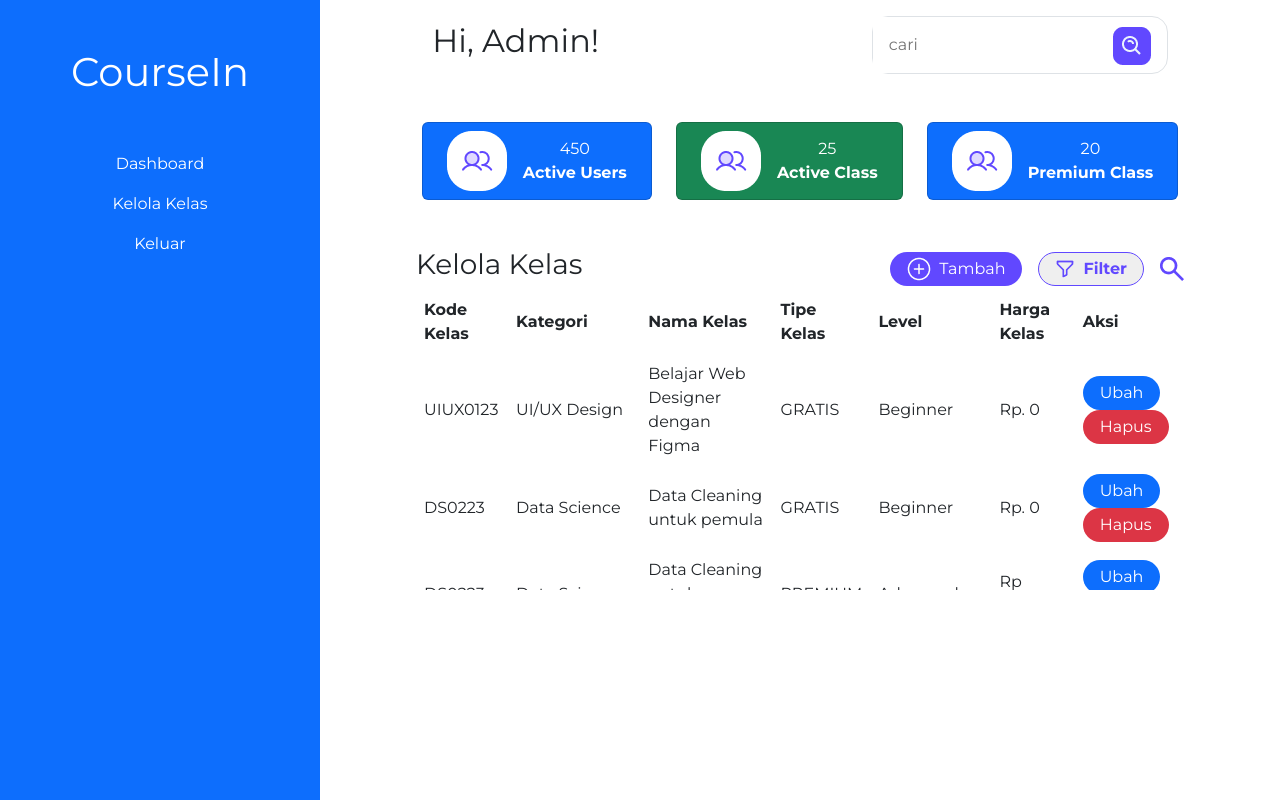
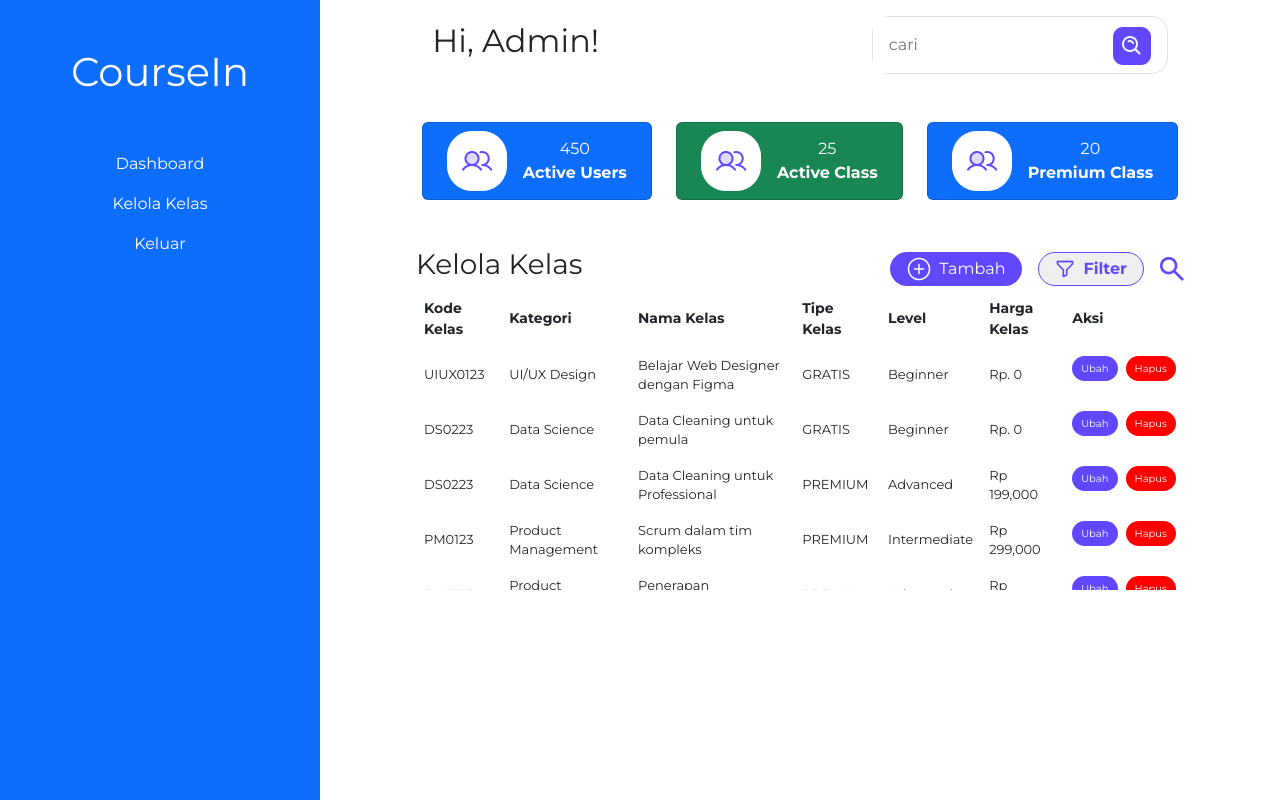
Before and after one commit to binar-final-project-kelompok7/finalproject-bm7, a React (Vite) app: page /dashboard-admin/manage-class in a window 1280 px wide. Built offline with nearby package versions, Linux system fonts and the light colour scheme.

Commit message:
fixing style admin

```diff
--- a/src/components/PaymentStatus.jsx
+++ b/src/components/PaymentStatus.jsx
@@ -23,9 +23,10 @@ const PaymentStatus = () => {
           <img src={SearchIcon}/>
         </div>
       </div>
-      <div style={{overflowY: 'auto', height: '300px'}}>
+      <div style={{ overflowY: 'auto', maxHeight: '300px' }}>
       <table>
-        <tr>
+        <thead>
+          <tr style={{fontSize: '14px'}}>
             <th className="p-2">ID</th>
             <th className="p-2">Kategori</th>
             <th className="p-2">Kelas Premium</th>
@@ -33,9 +34,11 @@ const PaymentStatus = () => {
             <th className="p-2">Metode Pembayaran</th>
             <th className="p-2">Tanggal Bayar</th>
           </tr>
+        </thead>
 
+        <tbody>
           {PaymentStatusData.map((payment, id) => (
-        <tr key={id}>
+          <tr style={{fontSize: '13px'}} key={id}>
             <td className="p-2">{payment.id}</td>
             <td className="p-2">{payment.category}</td>
             <td className="p-2">{payment.className}</td>
@@ -44,6 +47,7 @@ const PaymentStatus = () => {
             <td className="p-2">{payment.paymentDate}</td>
             </tr>
             ))}
+        </tbody>
       </table>
       </div>
     </div>
--- a/src/pages/Admin/ManageClass.jsx
+++ b/src/pages/Admin/ManageClass.jsx
@@ -75,7 +75,8 @@ const ManageClass = () => {
       </div>
       <div style={{overflowY: 'auto', height: '300px'}}>
       <table>
-        <tr>
+        <thead>
+          <tr style={{fontSize: '14px'}}>
             <th className="p-2">Kode Kelas</th>
             <th className="p-2">Kategori</th>
             <th className="p-2">Nama Kelas</th>
@@ -84,18 +85,21 @@ const ManageClass = () => {
             <th className="p-2">Harga Kelas</th>
             <th className="p-2">Aksi</th>
           </tr>
+        </thead>
 
+        <tbody>
           {paymentData.map((payment, id) => (
-        <tr key={id}>
+          <tr style={{fontSize: '13px'}} key={id}>
             <td className="p-2">{payment.id}</td>
             <td className="p-2">{payment.category}</td>
             <td className="p-2">{payment.className}</td>
             <td className="p-2">{payment.typeClass}</td>
             <td className="p-2">{payment.level}</td>
             <td className="p-2">{payment.classPrice}</td>
-          <td className="p-2"><button style={{backgroundColor: '#6148FF'}} className="bg-primary text-white rounded-5 py-1 px-3">Ubah</button> <button className="bg-danger text-white rounded-5 py-1 px-3">Hapus</button> </td>
+            <td className="p-2 d-flex gap-2"><button style={{backgroundColor: '#6148FF', fontSize: '10px'}} className="text-white rounded-5 py-1 px-2">Ubah</button> <button style={{fontSize: '10px', backgroundColor: '#FF0000'}} className="text-white rounded-5 py-1 px-2">Hapus</button> </td>
          </tr>
           ))}
+        </tbody>
       </table>
       </div>
     </div>
```
Lines whose indentation alone changed are shown as unchanged.
